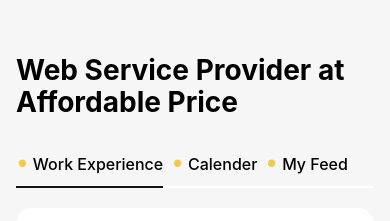
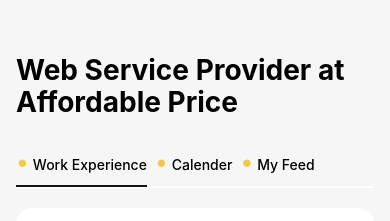
Before and after one commit to iinaamasum/contra-user-dashboard, a React (Create React App) app: page / in a window 390 px wide. Shown: the part 1120-1341 px from the top of the page. Built offline with nearby package versions, Linux system fonts and the light colour scheme.

Commit message:
user experience navigation fixed

```diff
--- a/src/Components/UserDashboard/DashboardRight.jsx
+++ b/src/Components/UserDashboard/DashboardRight.jsx
@@ -62,7 +62,7 @@ const DashboardRight = () => {
             {userExpNav.map((link) => (
               <li
                 key={link.id}
-                className="mr-2 xsm:mr-3 text-base md:text-lg font-medium py-2"
+                className="mr-2 xsm:mr-3 text-sm xsm:text-lg font-medium py-2"
               >
                 <NavLink
                   className={({ isActive }) =>
```
